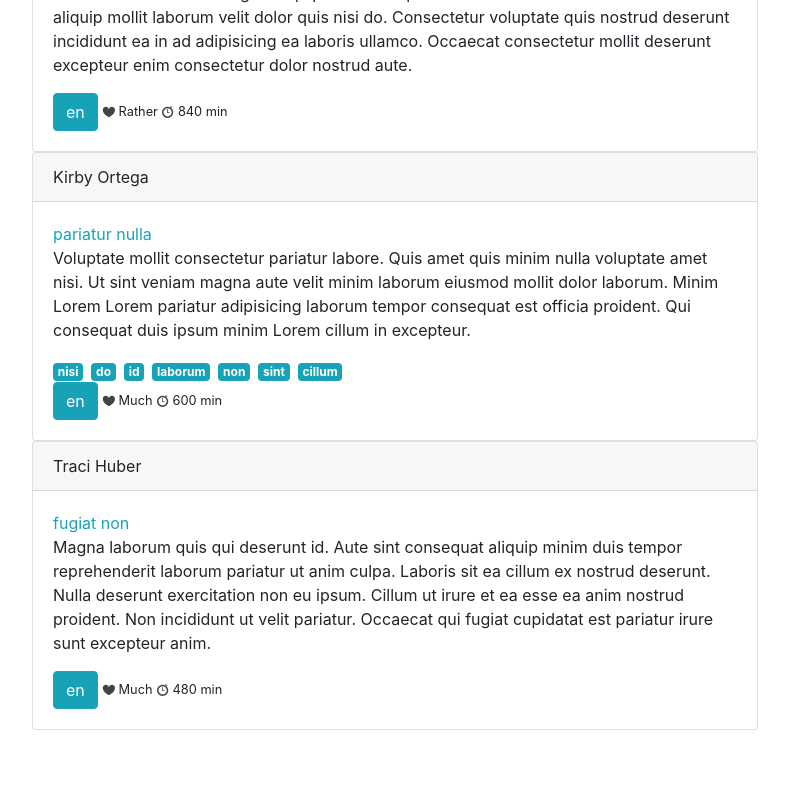
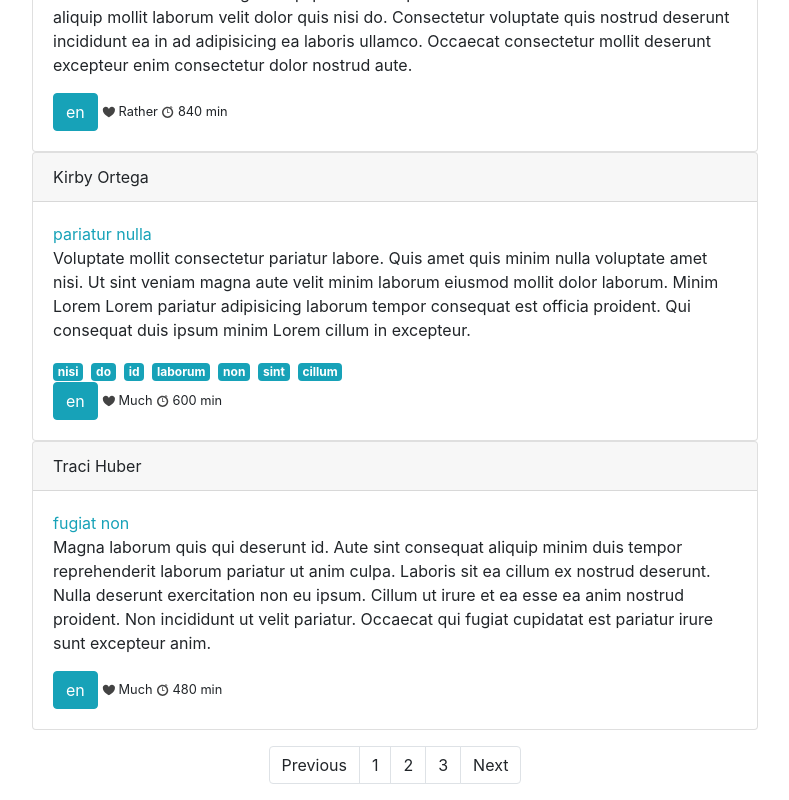
Before and after one commit to Okusama/app-music, an Angular app: page /albums in a window 1280 px wide. Shown: the part 646-1446 px from the top of the page, without its empty margins (434-1223 px from the left). Before the commit the page ends 1392 px from the top, so only its background shows below. Built offline with nearby package versions, Linux system fonts and the light colour scheme.

Commit message:
Test RxJS pagination

```diff
--- a/src/app/album.service.ts
+++ b/src/app/album.service.ts
@@ -1,4 +1,5 @@
 import { Injectable } from '@angular/core';
+import { Subject } from "rxjs/index";
 import {Album, List} from "./album";
 import { ALBUMS, ALBUM_LISTS } from "./mock-albums";
 
@@ -6,6 +7,8 @@ import { ALBUMS, ALBUM_LISTS } from "./mock-albums";
   providedIn: 'root'
 })
 export class AlbumService {
+
+    sendCurrentNumberPage = new Subject<number>();
 
   constructor() { }
 
@@ -25,6 +28,10 @@ export class AlbumService {
       return ALBUMS.sort(
           (a, b) => { return b.duration - a.duration }
       ).slice(start, end);
+  }
+
+  currentPage(page:number){
+      return this.sendCurrentNumberPage.next(page);
   }
 
   search(word:string):Album[]{
--- a/src/app/albums/albums.component.html
+++ b/src/app/albums/albums.component.html
@@ -33,5 +33,6 @@
                 </div>
             </li>
             </ul>
+        <app-paginate  (onChangePageEvent)="pageParent($event)"></app-paginate>
     </div>
 </div>
--- a/src/app/paginate/paginate.component.ts
+++ b/src/app/paginate/paginate.component.ts
@@ -30,13 +30,14 @@ export class PaginateComponent implements OnInit {
       let maxPerpage = this.numPerPage;
       let maxPage = Math.ceil(nbItems/maxPerpage);
       let array = [];
-      for(let i = 1; i<=maxPage; i++){
+      for(let i = 1; i <= maxPage; i++){
           array.push(i);
       }
       return array;
     }
 
     calcNbAlbumPaginate(currentPage:number):{start:number, end:number}{
+        this.subscribeCurrentPage();
         this.currentPage = currentPage;
         this.begin = (currentPage - 1) * this.numPerPage;
         this.end = this.begin + this.numPerPage;
@@ -67,4 +68,11 @@ export class PaginateComponent implements OnInit {
         this.onChangePageEvent.emit(pagination);
     }
 
+    subscribeCurrentPage(){
+        this.aS.sendCurrentNumberPage.subscribe( page => {
+            console.log(page);
+            this.currentPage = page;
+        });
+    }
+
 }
```
